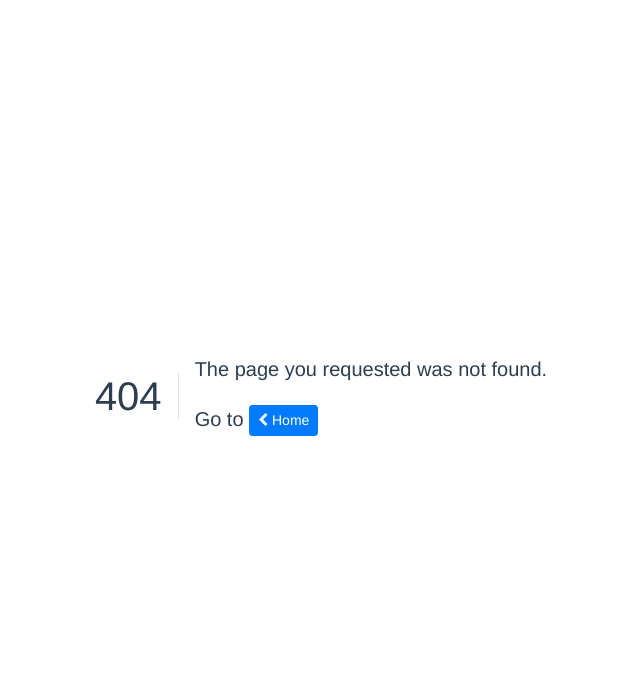
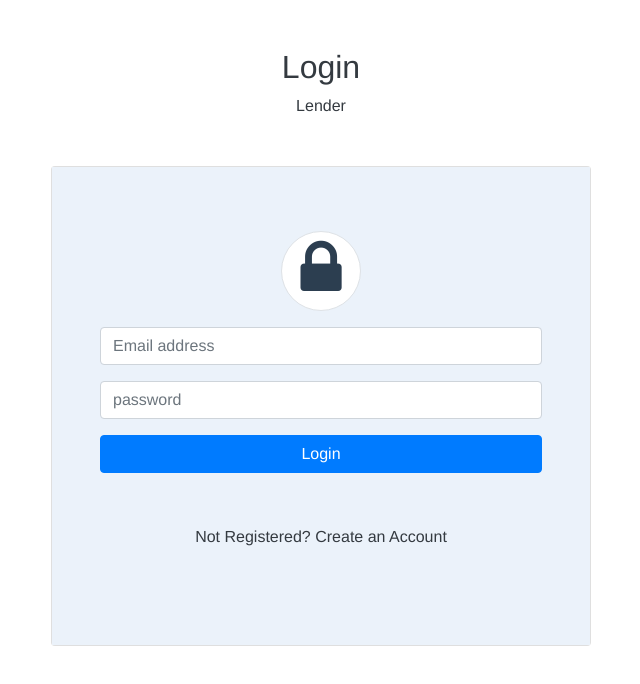
Before and after one commit to sachinlathiya567/lenders, a Vue app: page /login in a window 1280 px wide. Before the commit this address led to /login#/404. Shown: the top 684 px of the page, without its empty margins (319-959 px from the left). Built offline with nearby package versions, Linux system fonts and the light colour scheme.

Commit message:
Fixed router

```diff
--- a/src/components/HeaderComponent.vue
+++ b/src/components/HeaderComponent.vue
@@ -10,7 +10,7 @@ if (user) {
 function logout() {
   localStorage.removeItem("isLoggedIn");
   localStorage.removeItem("authUser");
-  document.location.href = "/#/login/";
+  document.location.href = "/login/";
 }
 </script>
 
--- a/src/pages/login.vue
+++ b/src/pages/login.vue
@@ -29,7 +29,7 @@ async function login() {
     localStorage.setItem("isLoggedIn", JSON.stringify(true));
     localStorage.setItem("authUser", JSON.stringify(user));
     message.value = "";
-    document.location.href = "/#/home/";
+    document.location.href = "/home/";
   } else {
     message.value = "The credentials provided do not match our records";
   }
--- a/src/router/router.js
+++ b/src/router/router.js
@@ -4,7 +4,7 @@ import routes from "./routes";
 
 
 const router = VueRouter.createRouter({
-    history: VueRouter.createWebHashHistory(),
+    history: VueRouter.createWebHistory(),
     routes,
     linkExactActiveClass: "active",
 })
--- a/src/router/routes.js
+++ b/src/router/routes.js
@@ -7,6 +7,13 @@ import Fourohfour from "../pages/404.vue"
 
 
 const routes = [
+    {
+        path: "/",
+        redirect: { name:  "Login"},
+        meta: {
+            guest: true
+        }
+    },
 
     {
         name: "Login",
```
